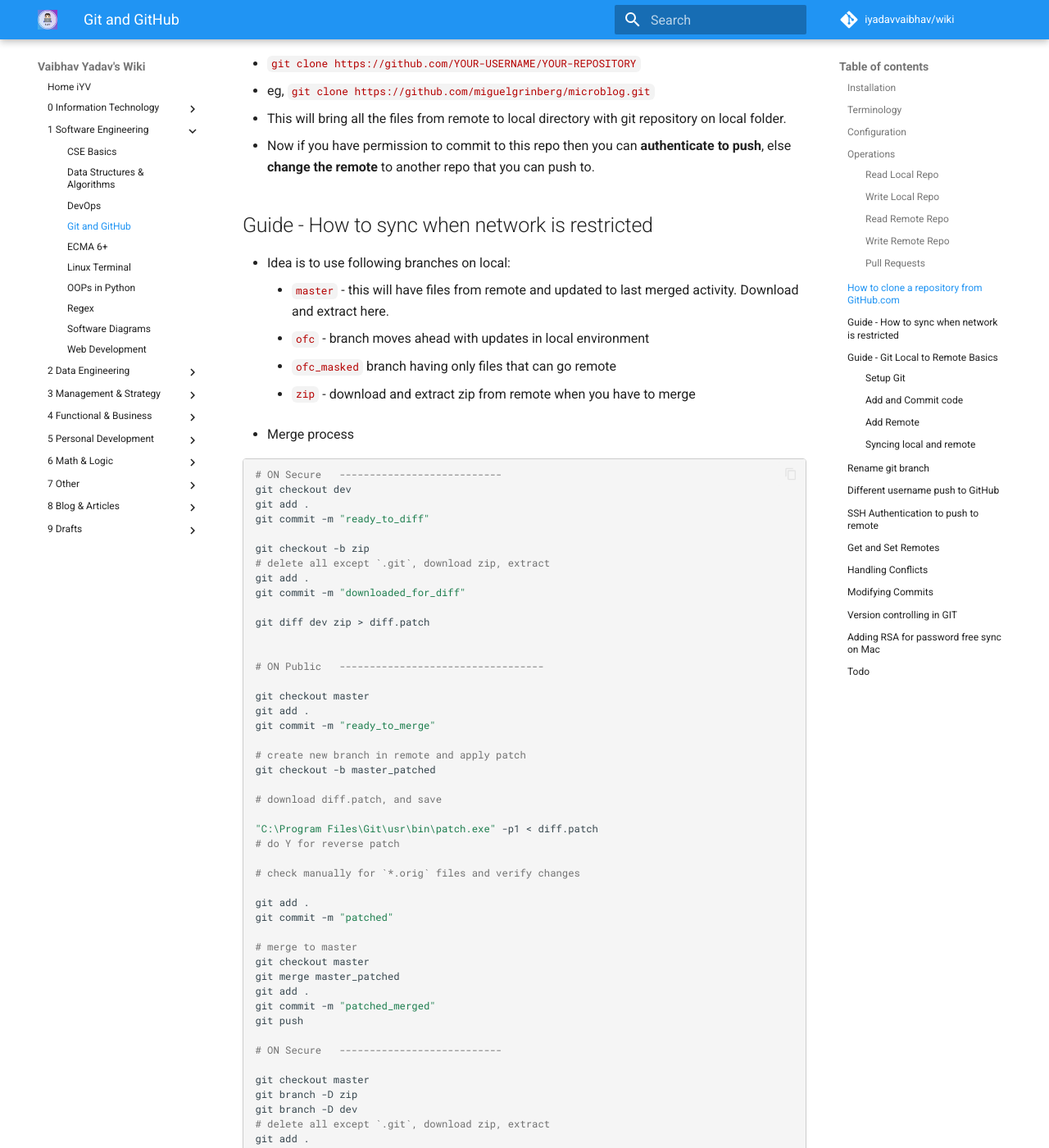
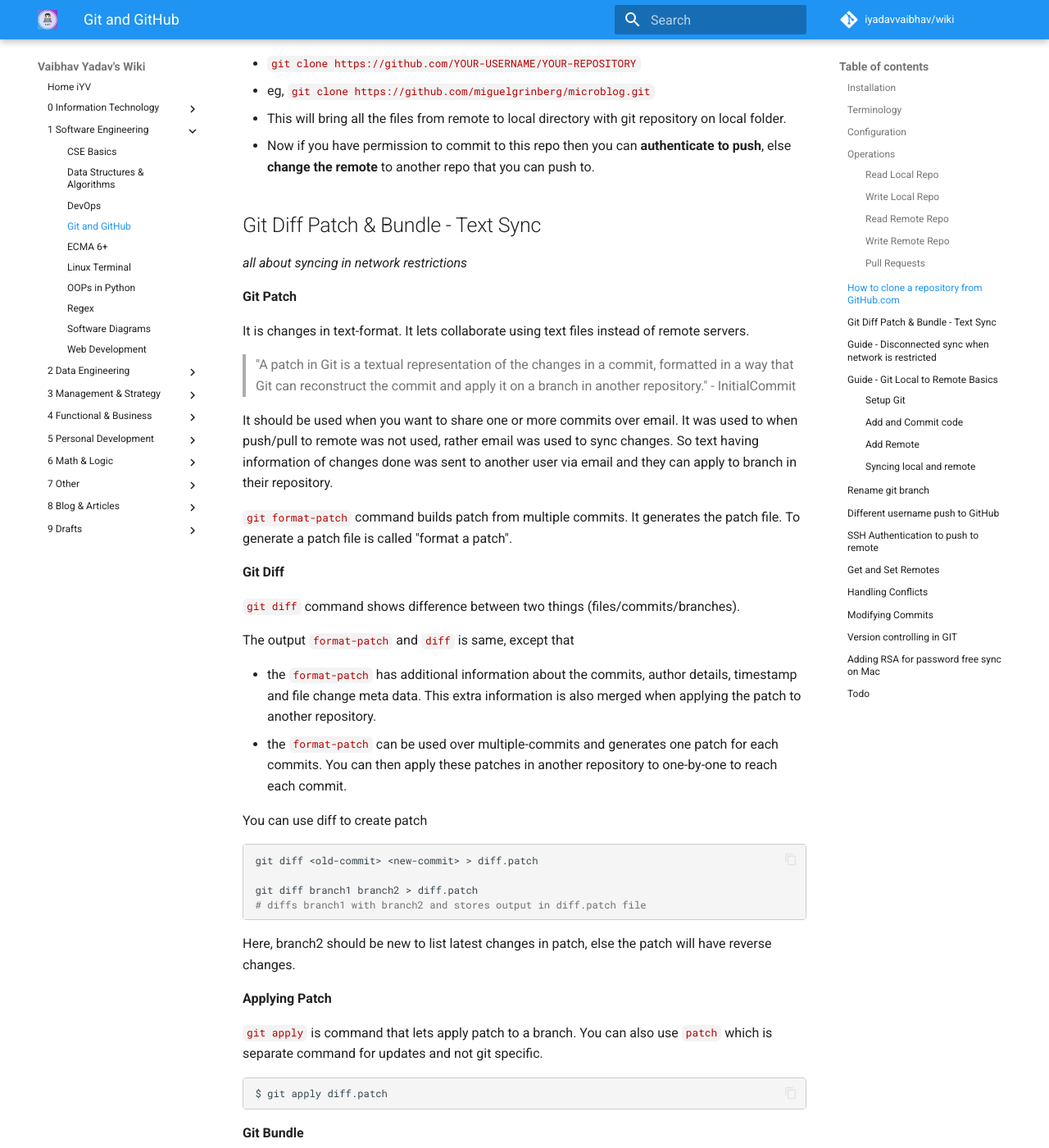
Before and after one commit to iYadavVaibhav/stem, an MkDocs documentation site: the page built from docs/1-Software-Engineering/git.md, in a window 1280 px wide and 1400 px high, scrolled down 5442 px. Shown: the whole window at 82% size. Built offline with MkDocs 1.6.1 and Material for MkDocs 9.7.7, drawn with Linux system fonts in a browser that asks for light colours; comment, search, counter and statistics services are not loaded; some of the changed text lies outside the part shown.

````diff
--- a/docs/1-Software-Engineering/git.md
+++ b/docs/1-Software-Engineering/git.md
@@ -180,7 +180,66 @@ do so (now or later) by using -c with the switch command. Example:
 - This will bring all the files from remote to local directory with git repository on local folder.
 - Now if you have permission to commit to this repo then you can **authenticate to push**, else **change the remote** to another repo that you can push to.
 
-## Guide - How to sync when network is restricted
+## Git Diff Patch & Bundle - Text Sync
+
+_all about syncing in network restrictions_
+
+**Git Patch**
+
+It is changes in text-format. It lets collaborate using text files instead of remote servers.
+
+> "A patch in Git is a textual representation of the changes in a commit, formatted in a way that Git can reconstruct the commit and apply it on a branch in another repository." - InitialCommit
+
+It should be used when you want to share one or more commits over email. It was used to when push/pull to remote was not used, rather email was used to sync changes. So text having information of changes done was sent to another user via email and they can apply to branch in their repository.
+
+`git format-patch` command builds patch from multiple commits. It generates the patch file. To generate a patch file is called "format a patch".
+
+**Git  Diff**
+
+`git diff` command shows difference between two things (files/commits/branches).
+
+The output `format-patch` and `diff` is same, except that
+
+- the `format-patch` has additional information about the commits, author details, timestamp and file change meta data. This extra information is also merged when applying the patch to another repository.
+- the `format-patch` can be used over multiple-commits and generates one patch for each commits. You can then apply these patches in another repository to one-by-one to reach each commit.
+
+You can use diff to create patch
+
+```sh
+git diff <old-commit> <new-commit> > diff.patch
+
+git diff branch1 branch2 > diff.patch
+# diffs branch1 with branch2 and stores output in diff.patch file
+```
+
+Here, branch2 should be new to list latest changes in patch, else the patch will have reverse changes.
+
+**Applying Patch**
+
+`git apply` is command that lets apply patch to a branch. You can also use `patch` which is separate command for updates and not git specific.
+
+```sh
+$ git apply diff.patch
+```
+
+**Git Bundle**
+
+`git bundle` is a command that builds one file having whole repository with all commits. It allows easy file sharing without need of central server. Note: this file is binary not text.
+
+```sh
+$ git bundle create <bundle_file> <refs>
+
+$ git bundle create my_prj.repo HEAD
+```
+
+`<refs>` can be HEAD or branch name or tags.
+
+**Links**
+
+- [Initialcommit - git-format-patch](https://initialcommit.com/blog/git-format-patch)
+- [Git bundle on Lindedin](https://www.linkedin.com/pulse/what-git-bundle-stephen-paynter/)
+
+## Guide - Disconnected sync when network is restricted
 
 - Idea is to use following branches on local:
   - `master` - this will have files from remote and updated to last merged activity. Download and extract here.
@@ -332,7 +391,7 @@ git push --set-upstream origin main
 
 ## SSH Authentication to push to remote
 
-You can connect to GitHub using the Secure Shell Protocol (SSH), which provides a secure channel over an unsecured network. It can help connect one machine to another using keys and thus avoiding to provide username and password/token on each request.
+You can connect to GitHub using the Secure Shell Protocol (SSH), which provides a secure channel over an unsecured network. It lets connect using keys and thus avoiding to provide username and password/token on each request.
 
 - **SSH Basics**
   - `~/.ssh` is a folder that has your keys.
````
Also changed, not shown: docs/1-Software-Engineering/linux-terminal.md (+15 -1 lines).
